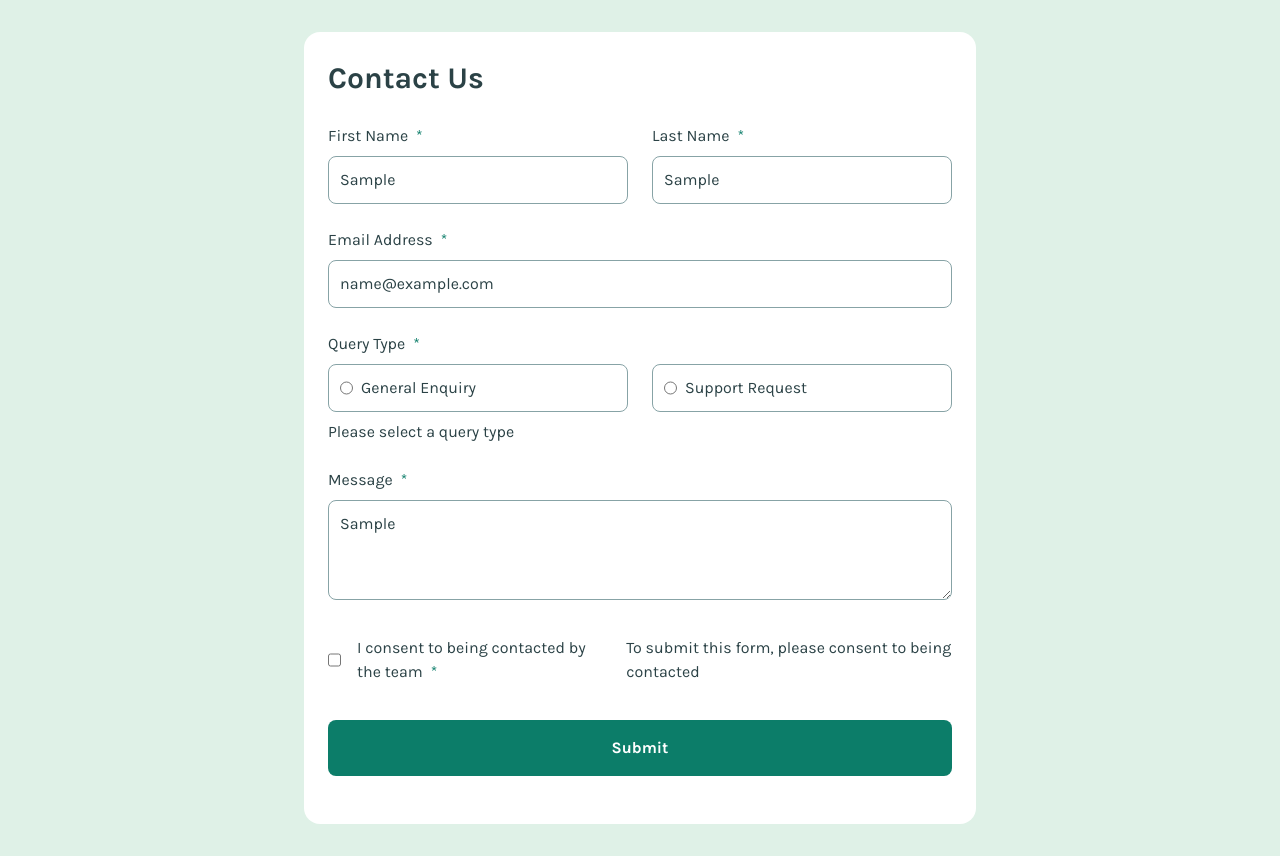
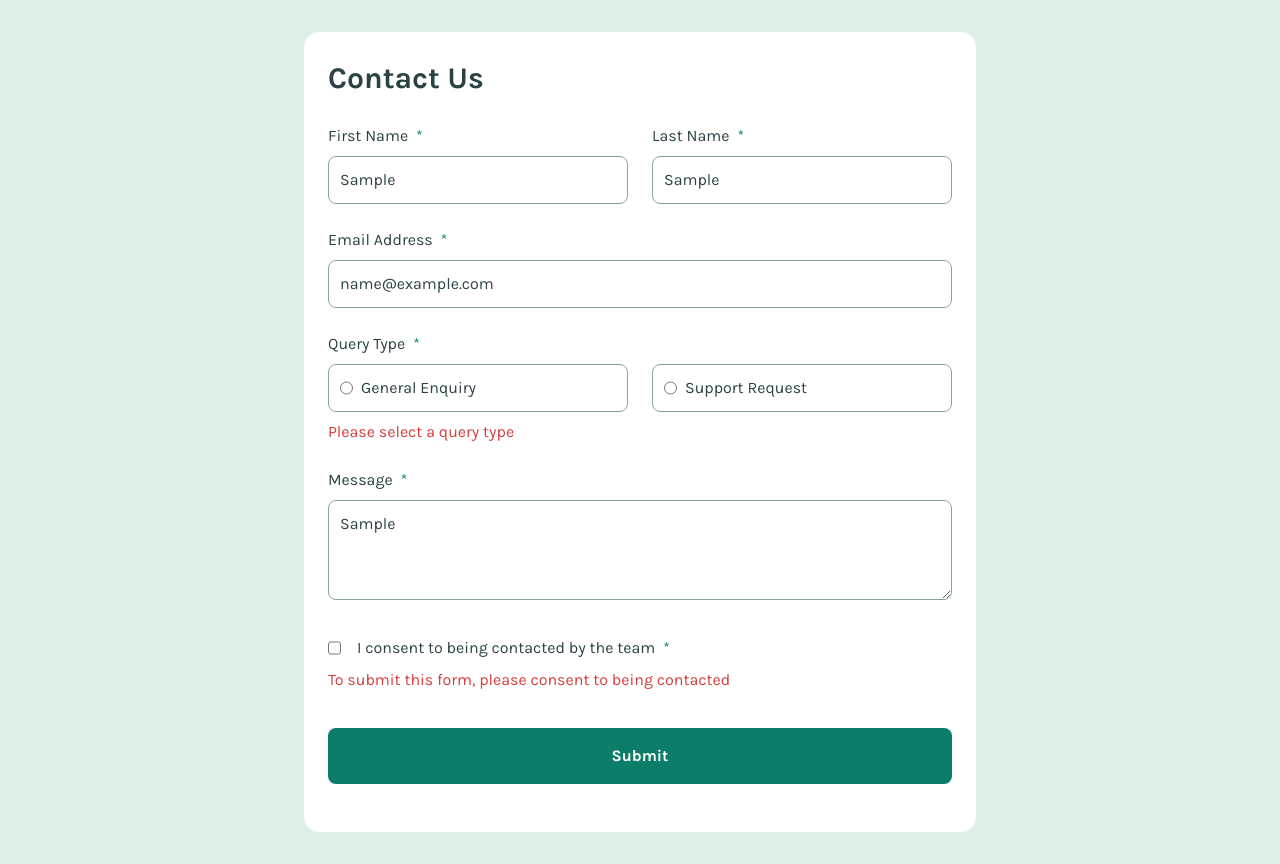
Before and after one commit to gabriel-de-azevedo/contact-form, a React (Vite) app: page / in a window 1280 px wide. Both pictures are taken after typing "Sample", "Sample", "name@example.com", "Sample" into the empty fields and a click on the button "Submit". Built offline with nearby package versions, Linux system fonts and the light colour scheme.

Commit message:
style: fix checkbox styles

```diff
--- a/src/atoms/FormCheckbox.jsx
+++ b/src/atoms/FormCheckbox.jsx
@@ -3,12 +3,14 @@ import FormRequiredSymbol from "./FormRequiredSymbol";
 
 function FormCheckbox({ text, error, required, ...props }) {
   return (
-    <label className="flex gap-4 py-3">
-      <input type="checkbox" {...props} />
-      <p>
-        {text}
-        {required && <FormRequiredSymbol />}
-      </p>
+    <label className="flex flex-col gap-2 py-3">
+      <div className="flex gap-4">
+        <input type="checkbox" {...props} />
+        <p>
+          {text}
+          {required && <FormRequiredSymbol />}
+        </p>
+      </div>
       <FormError error={error} />
     </label>
   );
--- a/src/atoms/FormError.jsx
+++ b/src/atoms/FormError.jsx
@@ -1,5 +1,13 @@
 function FormError({ error }) {
-  return <>{error && <p role="alert">{error?.message}</p>}</>;
+  return (
+    <>
+      {error && (
+        <p className="text-red" role="alert">
+          {error?.message}
+        </p>
+      )}
+    </>
+  );
 }
 
 export default FormError;
--- a/src/main.css
+++ b/src/main.css
@@ -6,7 +6,7 @@
 
   --color-green-200: hsl(148, 38%, 91%);
   --color-green-600: hsl(169, 82%, 27%);
-  --color-red-400: hsl(0, 66%, 54%);
+  --color-red: hsl(0, 66%, 54%);
 
   --color-gray-500: hsl(186, 15%, 59%);
   --color-gray-900: hsl(187, 24%, 22%);
```
